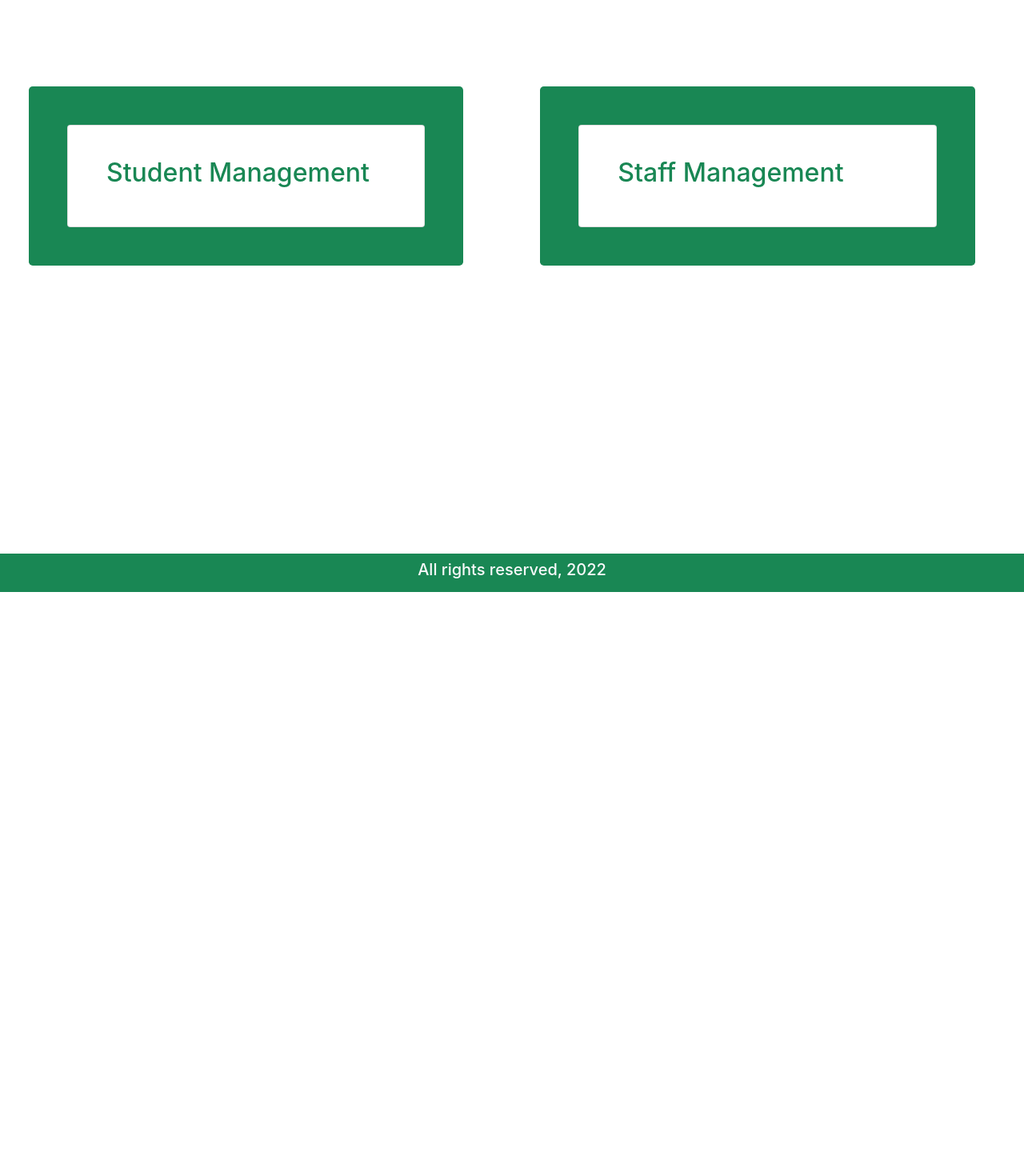
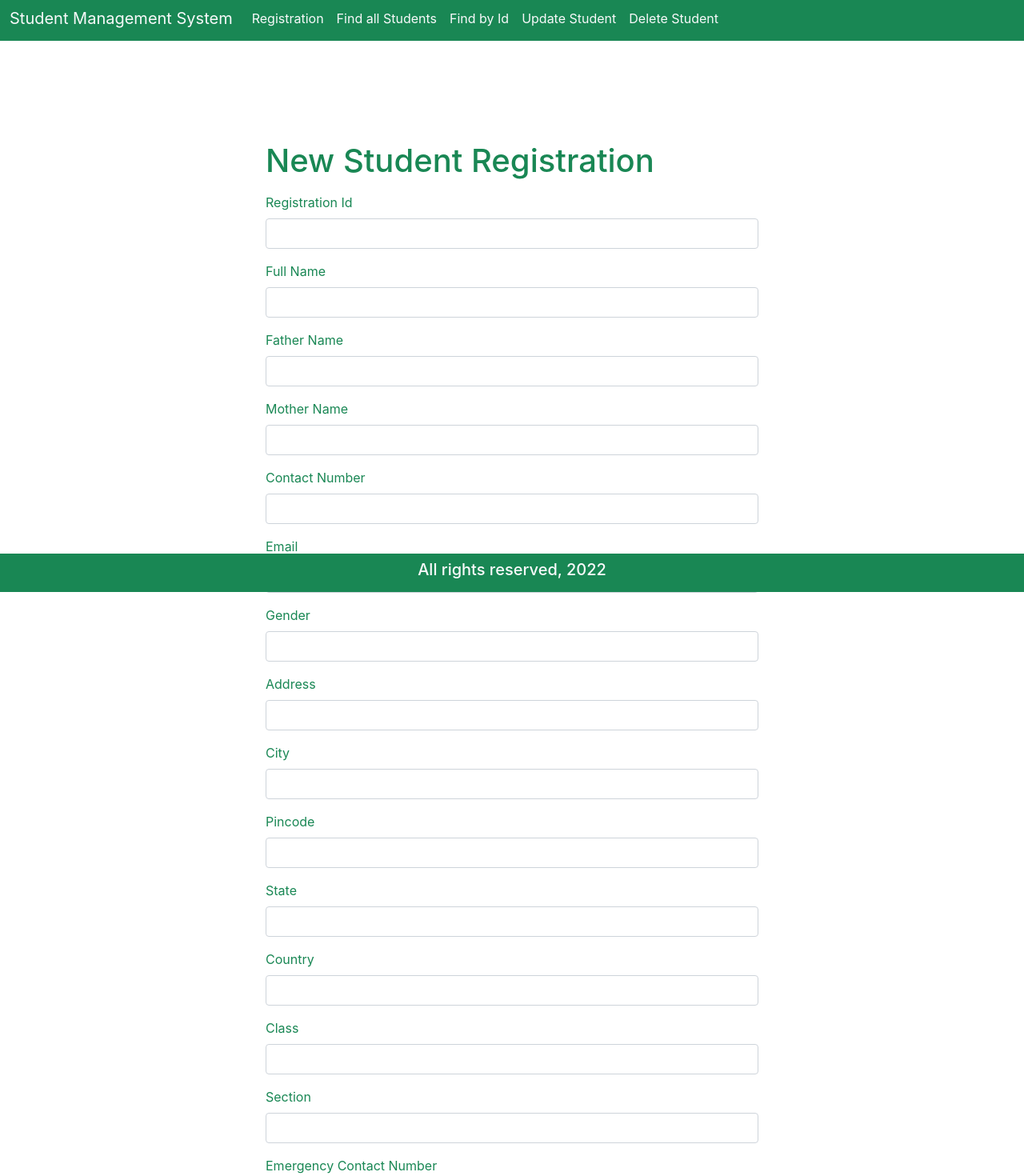
Before and after one commit to techiemanish/sms-react-frontend, a React (Create React App) app: page /students/add in a window 1280 px wide. Shown: the part 60-1530 px from the top of the page at 80% size. Before the commit the page ends 800 px from the top, so only its background shows below. Built offline with nearby package versions, Linux system fonts and the light colour scheme.

Commit message:
Student Registration created, alert and footer modified

```diff
--- a/src/App.js
+++ b/src/App.js
@@ -12,6 +12,7 @@ import {
 import Dashboard from './components/Dashboard';
 import StudentHome from './students/StudentHome';
 import StaffHome from './staffs/StaffHome';
+import Registration from './students/Registration';
 
 function App() {
   const [alert, setAlert] = useState(null);
@@ -46,13 +47,15 @@ function App() {
       arg4="Delete Staff records"
       />}/>
     {/* Dashboard component will be replaced once contemporay component will be created */}
-    <Route exact path="/students/add" element={<Dashboard/>}/>
+    <Route exact path="/students/add" element={<Registration heading="New Student Registration" showAlert={showAlert}/>}/>
     <Route exact path="/students/view" element={<Dashboard/>}/>
+    <Route exact path="/students/findbyId" element={<Dashboard/>}/>
     <Route exact path="/students/update" element={<Dashboard/>}/>
     <Route exact path="/students/delete" element={<Dashboard/>}/>
 
     <Route exact path="/staffs/add" element={<Dashboard/>}/>
     <Route exact path="/staffs/view" element={<Dashboard/>}/>
+    <Route exact path="/staffs/findbyId" element={<Dashboard/>}/>
     <Route exact path="/staffs/update" element={<Dashboard/>}/>
     <Route exact path="/staffs/delete" element={<Dashboard/>}/>
     </Routes>
--- a/src/components/Alert.jsx
+++ b/src/components/Alert.jsx
@@ -3,7 +3,7 @@ import React from 'react'
 function Alert(props) {
   return (
     <>
-    <div style={{height:'50px',marginTop: '70px'}} className="text-center container w-50">
+    <div style={{height:'40px',marginTop: '70px'}} className="text-center container w-50">
       {props.alert && (
         <div className="container">
           <div
--- a/src/components/Footer.jsx
+++ b/src/components/Footer.jsx
@@ -3,9 +3,9 @@ import React from 'react'
 function Footer(props) {
   return (
 
-    <div className="container-fluid fixed-bottom bg-success text-light p-2">
+    <footer className="container-fluid fixed-bottom bg-success text-light p-2" style={{marginTop: '200px'}}>
       <h5><center>{props.heading}</center></h5>
-    </div>
+    </footer>
 
   )
 }
--- a/src/staffs/StaffHome.jsx
+++ b/src/staffs/StaffHome.jsx
@@ -4,6 +4,7 @@ import { Link } from 'react-router-dom'
 function StaffHome(props) {
   return (
     <>
+    <center><h1 className='text-success'>Staff Management System</h1></center>
     <div className="container mt-5 p-5">
     <div className="row row-cols-1 row-cols-md-4 g-4 ">
     <Link to="/staffs/add" className='nav-link'>
--- /dev/null
+++ b/src/students/Registration.jsx
@@ -0,0 +1,143 @@
+import React, { useState } from 'react'
+import axios from 'axios';
+import StudentNavBar from './StudentNavBar';
+import Alert from '../components/Alert';
+
+function Registration(props) {
+    const [alert, setAlert] = useState(null);
+    const showAlert =(message, type)=>{
+      setAlert({
+        msg: message,
+        type: type
+      });
+      setTimeout(()=>{
+        setAlert(null);
+      },15000);
+    }
+    const [data, setData] = useState({
+        "registrationId": "",
+        "name" : "",
+        "fatherName": "",
+        "motherName":"",
+        "contact" : "",
+        "email": "",
+        "gender": "",
+        "address": "",
+        "city" : "",
+        "pincode" : "",
+        "state" : "",
+        "country": "",
+        "student_class": "",
+        "section": "",
+        "emergency": ""
+    })
+
+    const handle = (e) =>{
+        const newData = {...data};
+        // console.log(newData);
+        newData[e.target.id] = e.target.value;
+        setData(newData);
+
+    }
+
+    const submitHandler = (e) =>{
+        e.preventDefault();
+        axios.post("http://localhost:5000/api/students/",{
+            "registrationId": parseInt(data.registrationId),
+            "name" : data.name,
+            "fatherName": data.fatherName,
+            "motherName":data.motherName,
+            "contact" : data.contact,
+            "email": data.email,
+            "gender": data.gender,
+            "address": data.address,
+            "city" : data.city,
+            "pincode" : data.pincode,
+            "state" : data.state,
+            "country": data.country,
+            "student_class": data.student_class,
+            "section": data.section,
+            "emergency": data.emergency
+        }).then((res)=>{
+            console.log(res.data);
+        })
+        showAlert("Registration Successful!","success");
+    }
+
+  return (
+    <>
+    <StudentNavBar/>
+    <Alert alert={alert}/>
+    <div className="container w-50 text-success" style={{marginBottom: '100px'}}>
+    <form method="POST" onSubmit={(e) => submitHandler(e)}>
+    <h1 className ="my-3 text-success">{props.heading}</h1>
+    <div className="mb-3">
+        <label htmlFor="studentId" className="form-label">Registration Id</label>
+        <input onChange={(e) => handle(e)} value={data.registrationId} type="number"  className="form-control" id="registrationId" required/>
+    </div>
+    <div className="mb-3">
+        <label htmlFor="studentName" className="form-label">Full Name</label>
+        <input onChange={(e) => handle(e)} value={data.name} type="text" className="form-control" id="name" required/>
+    </div>
+    <div className="mb-3">
+        <label htmlFor="fatherName" className="form-label">Father Name</label>
+        <input onChange={(e) => handle(e)} value={data.fatherName} type="text" className="form-control" id="fatherName" required/>
+    </div>
+    <div className="mb-3">
+        <label htmlFor="motherName" className="form-label">Mother Name</label>
+        <input onChange={(e) => handle(e)} value={data.motherName} type="text" className="form-control" id="motherName" required/>
+    </div>
+    <div className="mb-3">
+        <label htmlFor="contact" className="form-label">Contact Number</label>
+        <input onChange={(e) => handle(e)} value={data.contact} type="text" className="form-control" id="contact" required/>
+    </div>
+    <div className="mb-3">
+        <label htmlFor="email" className="form-label">Email</label>
+        <input onChange={(e) => handle(e)} value={data.email} type="text" className="form-control" id="email" required/>
+    </div>
+    <div className="mb-3">
+        <label htmlFor="gender" className="form-label">Gender</label>
+        <input onChange={(e) => handle(e)} value={data.gender} type="text" className="form-control" id="gender" required/>
+    </div>
+    <div className="mb-3">
+        <label htmlFor="address" className="form-label">Address</label>
+        <input onChange={(e) => handle(e)} value={data.address} type="text" className="form-control" id="address" required/>
+    </div>
+    <div className="mb-3">
+        <label htmlFor="city" className="form-label">City</label>
+        <input onChange={(e) => handle(e)} value={data.city} type="text" className="form-control" id="city" required/>
+    </div>
+    <div className="mb-3">
+        <label htmlFor="pincode" className="form-label">Pincode</label>
+        <input onChange={(e) => handle(e)} value={data.pincode} type="text" className="form-control" id="pincode" required/>
+    </div>
+    <div className="mb-3">
+        <label htmlFor="state" className="form-label">State</label>
+        <input onChange={(e) => handle(e)} value={data.state} type="text" className="form-control" id="state" required/>
+    </div>
+    <div className="mb-3">
+        <label htmlFor="country" className="form-label">Country</label>
+        <input onChange={(e) => handle(e)} value={data.country} type="text" className="form-control" id="country" required/>
+    </div>
+    <div className="mb-3">
+        <label htmlFor="student_class" className="form-label">Class</label>
+        <input onChange={(e) => handle(e)} value={data.student_class} type="text" className="form-control" id="student_class" required/>
+    </div>
+    <div className="mb-3">
+        <label htmlFor="section" className="form-label">Section</label>
+        <input onChange={(e) => handle(e)} value={data.section} type="text" className="form-control" id="section" required/>
+    </div>
+    <div className="mb-3">
+        <label htmlFor="emergency" className="form-label">Emergency Contact Number</label>
+        <input onChange={(e) => handle(e)} value={data.emergency} type="text" className="form-control" id="emergency" required/>
+    </div>
+
+    <button type="submit" className="btn btn-success">Submit</button>
+    </form>
+    </div>
+
+    </>
+  )
+}
+
+export default Registration
--- a/src/students/StudentHome.jsx
+++ b/src/students/StudentHome.jsx
@@ -4,6 +4,7 @@ import { Link } from 'react-router-dom'
 function StudentHome(props) {
   return (
     <>
+    <center><h1 className='text-success'>Student Management System</h1></center>
     <div className="container mt-5 p-5">
     <div className="row row-cols-1 row-cols-md-4 g-4 ">
     <Link to="/students/add" className='nav-link'>
--- /dev/null
+++ b/src/students/StudentNavBar.jsx
@@ -0,0 +1,38 @@
+import React from 'react'
+import {Link} from "react-router-dom";
+
+function StudentNavBar(props) {
+  return (
+    <>
+    <nav className="navbar navbar-expand-lg navbar-light bg-success " style={{marginTop: '-55px'}}>
+  <div className="container-fluid">
+    <Link className="navbar-brand text-light" to="/students">Student Management System</Link>
+    <button className="navbar-toggler" type="button" data-bs-toggle="collapse" data-bs-target="/navbarSupportedContent" aria-controls="navbarSupportedContent" aria-expanded="false" aria-label="Toggle navigation">
+      <span className="navbar-toggler-icon"></span>
+    </button>
+    <div className="collapse navbar-collapse" id="navbarSupportedContent">
+      <ul className="navbar-nav me-auto mb-2 mb-lg-0">
+        <li className="nav-item">
+          <Link className="nav-link active text-light" aria-current="page" to="/students/add">Registration</Link>
+        </li>
+        <li className="nav-item">
+          <Link className="nav-link text-light" to="/students/view">Find all Students</Link>
+        </li>
+        <li className="nav-item">
+          <Link className="nav-link text-light" to="/students/findbyId">Find by Id</Link>
+        </li>
+        <li className="nav-item">
+          <Link className="nav-link text-light" to="/students/update">Update Student</Link>
+        </li>
+        <li className="nav-item">
+          <Link className="nav-link text-light" to="/students/delete">Delete Student</Link>
+        </li>
+      </ul>
+    </div>
+  </div>
+</nav>
+    </>
+  )
+}
+
+export default StudentNavBar
```
